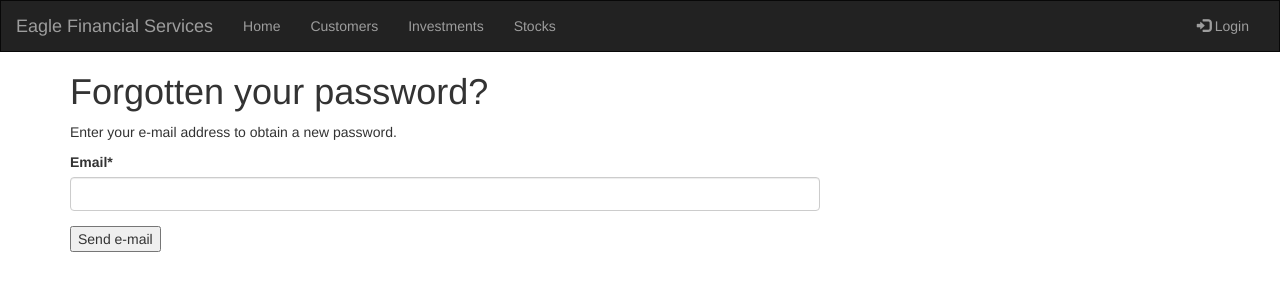
After one commit to johnpgarza/a2p2, a Django app: page /password_reset/ in a window 1280 px wide. The commit adds this page. Shown: the top 300 px of the page. Run offline with Django 3.2, Linux system fonts and the light colour scheme; some libraries are stand-ins or nearby versions.

Commit message:
Installed Password management Django chapter 4.
Signed-off-by: john <jgarza@unomaha.edu>

```diff
--- a/efs/settings.py
+++ b/efs/settings.py
@@ -122,3 +122,5 @@ STATIC_ROOT = os.path.join(BASE_DIR, '/portfolio/static')
 CRISPY_TEMPLATE_PACK = 'bootstrap4'
 LOGIN_REDIRECT_URL = '/'
 LOGOUT_REDIRECT_URL = '/'
+
+EMAil_BACKEND = 'django.cor.mail.backends.console.EmailBackend'
--- a/efs/urls.py
+++ b/efs/urls.py
@@ -16,13 +16,25 @@ Including another URLconf
 from django.contrib import admin
 from django.conf.urls import include, url
 from django.urls import path
-from django.contrib.auth.views import LoginView, LogoutView
+from django.contrib.auth.views import LoginView, LogoutView, PasswordChangeView, PasswordResetView, PasswordResetDoneView, PasswordResetConfirmView, PasswordResetCompleteView
 
 urlpatterns = [
     path('admin/', admin.site.urls),
     path('', include('portfolio.urls')),
     path('login/', LoginView.as_view(), name='login'),
     path('logout/', LogoutView.as_view(), name='logout'),
+    path('password_change/', PasswordChangeView.as_view(),
+         name='password_change'),
+    path('password_change/done/', PasswordChangeView.as_view(),
+         name='password_change_done'),
+    path('password_reset/', PasswordResetView.as_view(),
+         name='password_reset'),
+    path('password_reset/done/', PasswordResetDoneView.as_view(),
+         name='password_reset_done'),
+    path('reset/<uidb64>/<token>/', PasswordResetConfirmView.as_view(),
+         name='password_reset_confirm' ),
+    path('reset/done/', PasswordResetCompleteView.as_view(),
+         name='password_reset_complete'),
     url('^accounts/', include('django.contrib.auth.urls')),
 
 ]
--- a/portfolio/templates/registration/login.html
+++ b/portfolio/templates/registration/login.html
@@ -10,8 +10,7 @@
     <form method="post" action="{% url 'login' %}">
         {{ form|crispy }}
         {% csrf_token %}
-
-
+        <p><a href="{% url "password_reset" %}">Forgotten your password?</a></p>
         <input type="submit" value="login"/>
         <input type="hidden" name="next" value="{{ next }}"/>
     </form>
--- /dev/null
+++ b/portfolio/templates/registration/password_reset_complete.html
@@ -0,0 +1,6 @@
+{% extends "portfolio/base.html" %}
+{% block title  %}Password reset{% endblock %}
+{% block content %}
+<h1>Password set</h1>
+<p>Your password has been set. You can <a href="{% url "login" %}">log in now</a></p>
+{% endblock %}
--- /dev/null
+++ b/portfolio/templates/registration/password_reset_form.html
@@ -0,0 +1,12 @@
+{% extends "portfolio/base.html" %}
+{% load crispy_forms_tags %}
+{% block title %}Reset your password{% endblock %}
+{% block content %}
+<h1>Forgotten your password?</h1>
+<p>Enter your e-mail address to obtain a new password.</p>
+<form action="." method="post">
+    {{ form|crispy }}
+    <p><input type="submit" value="Send e-mail"></p>
+    {% csrf_token %}
+</form>
+{% endblock %}
--- /dev/null
+++ b/portfolio/templates/registration/password_rest_email.html
@@ -0,0 +1,3 @@
+Someone asked for password reset for email {{ email }}. Follow the link below:
+{{ protocol }}://{{ domain }}{% url "password_reset_confirm" uidb64=uid token=token %}
+Your username, in case you've forgotten: {{ user.get_username }}
--- a/portfolio/views.py
+++ b/portfolio/views.py
@@ -160,7 +160,7 @@ def portfolio(request, pk):
                                                                                                  0.00)
     sum_acquired_value = Investment.objects.filter(customer=pk).aggregate(Sum('acquired_value')).get(
         'acquired_value__sum', 0.00)
-    overall_investment_results = sum_recent_value-sum_acquired_value
+    overall_investment_results = sum_recent_value - sum_acquired_value
     # Initialize the value of the stocks
     sum_current_stocks_value = 0
     sum_of_initial_stock_value = 0
```
Also changed, not shown: portfolio/templates/registration/password_change_form.html (added, +12 -0 lines), portfolio/templates/registration/password_reset_confitm.html (added, +14 -0 lines), portfolio/templates/registration/password_reset_done.html (added, +7 -0 lines), portfolio/urls.py (line endings or trailing spaces).
